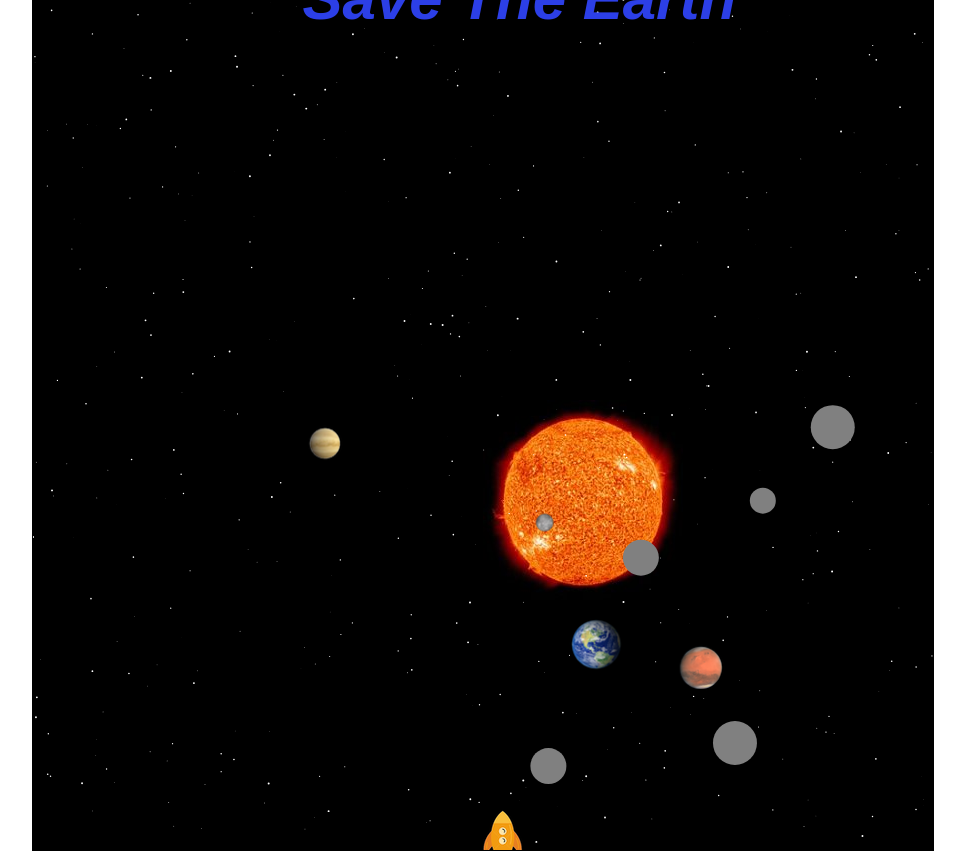
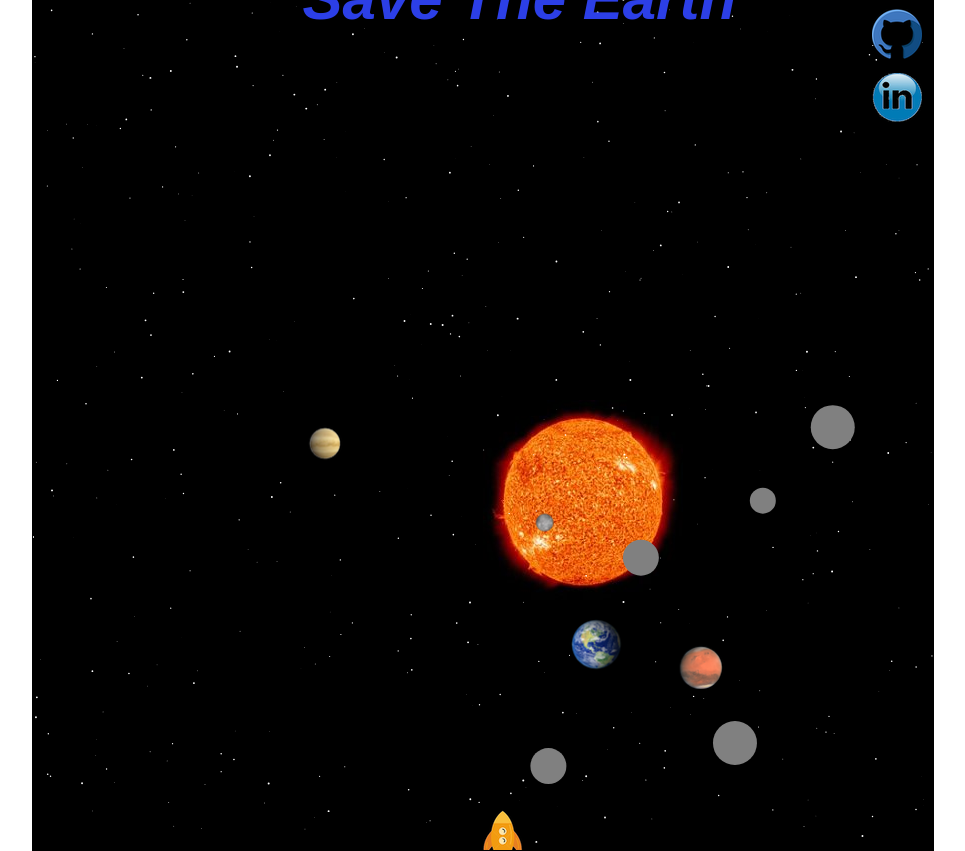
Before and after one commit to Kirti-Harode/SaveTheEarth, a website built with webpack: page index.html in a window 1280 px wide. Shown: the whole page, without its empty margins (157-1122 px from the left). Built offline with Linux system fonts and the light colour scheme.

Commit message:
links are working

```diff
--- a/index.html
+++ b/index.html
@@ -18,20 +18,17 @@
 
         <div id="gameName"><h1>Save The Earth</h1></div>
         <div id="links">
-            <!-- <a><img src="https://github.com/Kirti-Harode"></a>
-            <a><img src="https://www.linkedin.com/in/kirti-harode-02b35b1b5"></a> -->
+            <div>
+                <a href="https://github.com/Kirti-Harode"><img src="images/github3d_alpha.png"></a>
+            </div>
+            <div>
+                <a href="https://www.linkedin.com/in/kirti-harode-02b35b1b5"><img src="images/linkedin3d_alpha2.png"></a>
+            </div>div>
         </div>
         <canvas id="mycanvas" width ="900" height="900" style="border:1px solid #000000;"></canvas>
     </div>
     <script src="./dist/main.js"></script>
 
-    <div id="nav-bar">
-        <!-- <ul>
-            <li class="github">Github</li>
-            <li class="linkedin">LinkedIn</li>
-
-        </ul> -->
-    </div>
 </body>
 
 </html>
--- a/src/styles/styling.css
+++ b/src/styles/styling.css
@@ -49,3 +49,15 @@ body {
     user-select: none;
     color:rgb(230, 25, 18);
 }
+
+#links{
+    position: absolute;
+    user-select: none;
+    padding-left: 840px;
+    padding-top: 50px;
+    margin-bottom: 5px;
+}
+
+#links div{
+    padding-top: 10px;
+}
```
Also changed, not shown: dist/main.js, images/github3d_alpha.png (added), images/linkedin3d_alpha2.png (added).
